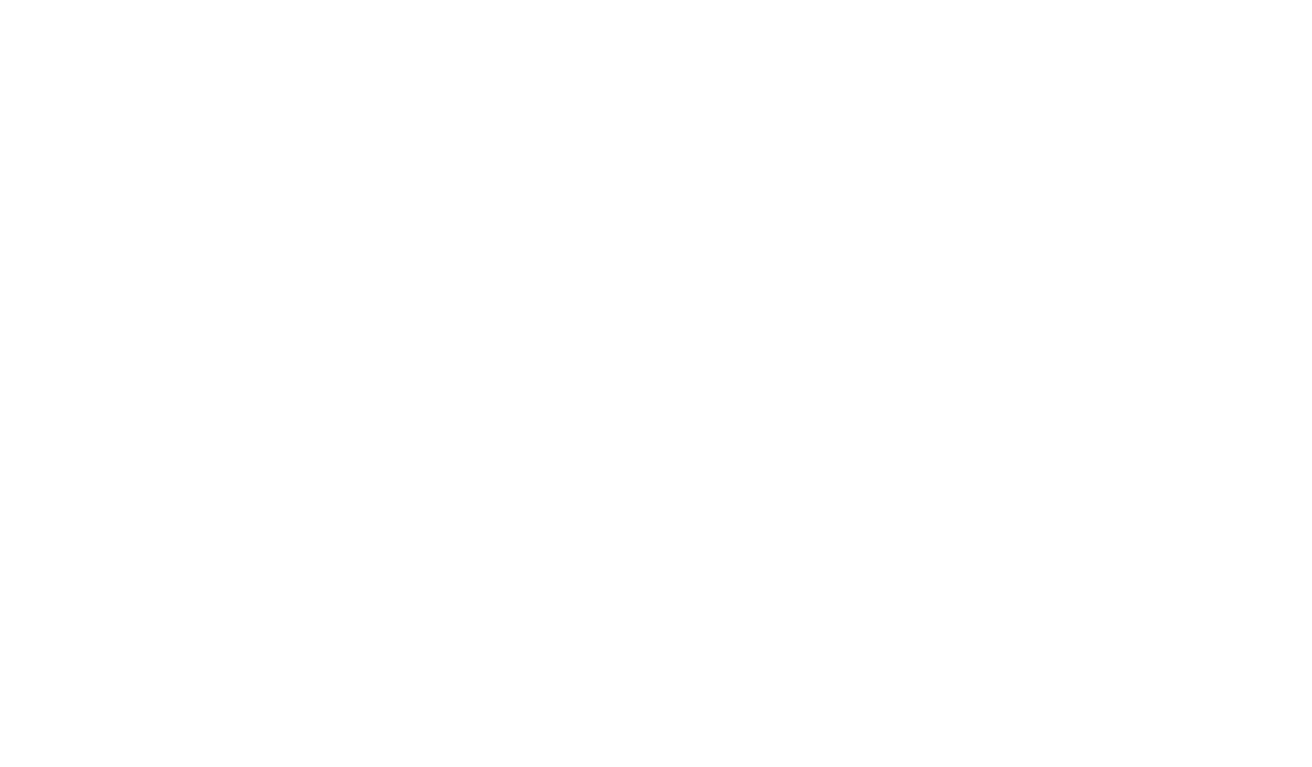
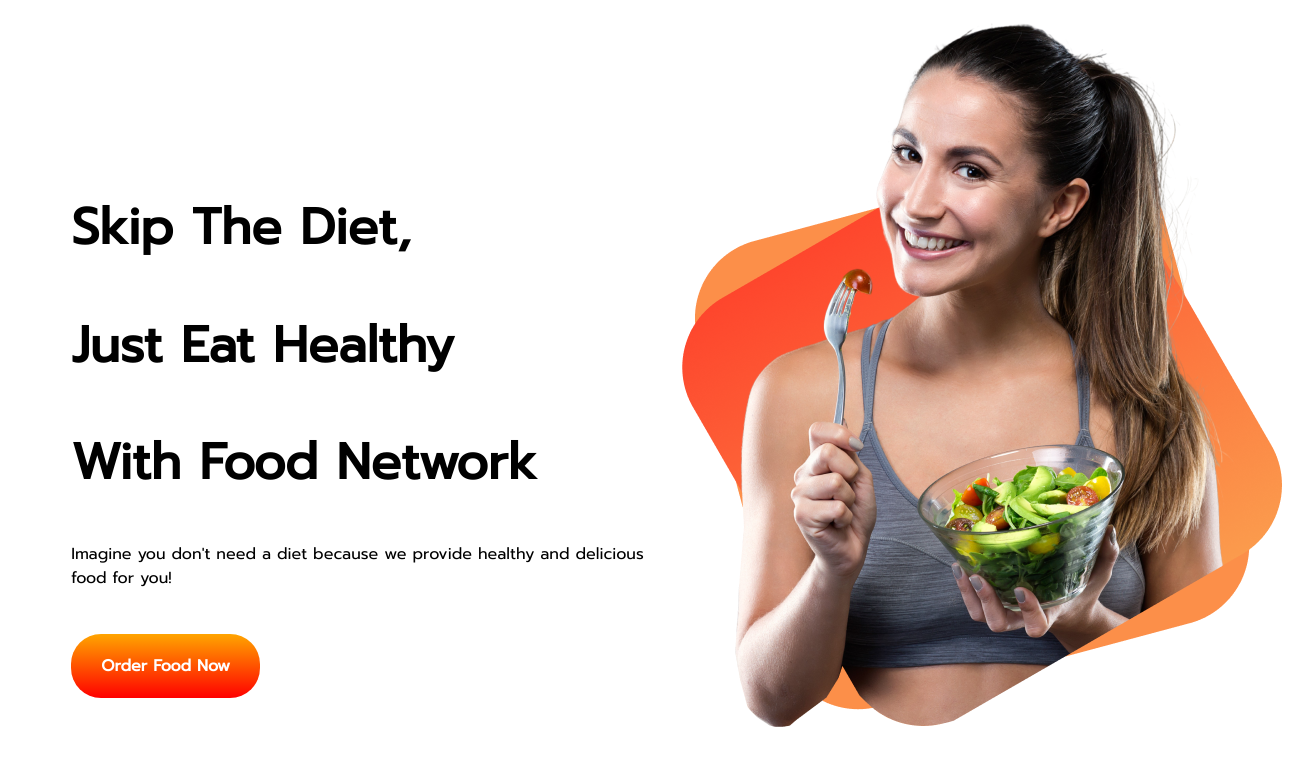
Before and after one commit to AbdulJobbar/practice-second-portfoliosite, a plain HTML site: page index.html in a window 1280 px wide. Shown: the whole page, 1312 px wide, since content can reach past the window. Drawn offline with Linux system fonts and the light colour scheme.

Commit message:
comp frist

```diff
--- a/index.css
+++ b/index.css
@@ -0,0 +1,34 @@
+body {
+    font-family: 'Poppins', sans-serif;
+    font-family: 'Prompt', sans-serif;
+}
+
+.wide-half {
+    width: 50%;
+}
+
+#fristpara {
+    margin-top: 12%;
+}
+
+.button {
+    background-image: linear-gradient(orange, red);
+    text-decoration: none;
+    padding: 20px 30px;
+    border-radius: 30px;
+    font-weight: 700;
+    color: white;
+}
+
+.flex {
+    display: flex;
+}
+
+#div-1 {
+    margin-left: 5%;
+    margin-right: 3%;
+}
+
+#div-1 h1 {
+    font-size: 50px;
+}
--- a/index.html
+++ b/index.html
@@ -5,12 +5,50 @@
     <meta charset="UTF-8">
     <meta http-equiv="X-UA-Compatible" content="IE=edge">
     <meta name="viewport" content="width=device-width, initial-scale=1.0">
+    <link rel="preconnect" href="https://fonts.googleapis.com">
+    <link rel="preconnect" href="https://fonts.gstatic.com" crossorigin>
+    <link href="https://fonts.googleapis.com/css2?family=Poppins:ital,wght@0,400;1,100&family=Prompt&display=swap"
+        rel="stylesheet">
     <title>practice-second-portfoliosite</title>
     <link rel="stylesheet" href="index.css">
+    <link rel="shortcut icon" href="images/shapes/Group 8449.png" type="image/x-icon">
 </head>
 
 <body>
+    <section>
+        <div id="div-1" class="flex">
+            <div id="fristpara" class="wide-half">
+                <h1>
+                    Skip The Diet,
+                </h1>
 
+                <h1>
+                    Just Eat Healthy
+
+                </h1>
+
+                <h1>
+                    With Food Network
+                </h1>
+
+
+                <p>
+                    Imagine you don't need a diet because we provide
+
+                    healthy and delicious food for you!
+                </p>
+                <br>
+                <br>
+
+                <a class="button" target="_blank" href="https://www.foodpanda.com.bd/">Order Food Now</a>
+            </div>
+
+
+            <div class="wide-half">
+                <img src="images/female/Group 8425.png" alt="">
+            </div>
+        </div>
+    </section>
 </body>
 
 </html>
```
